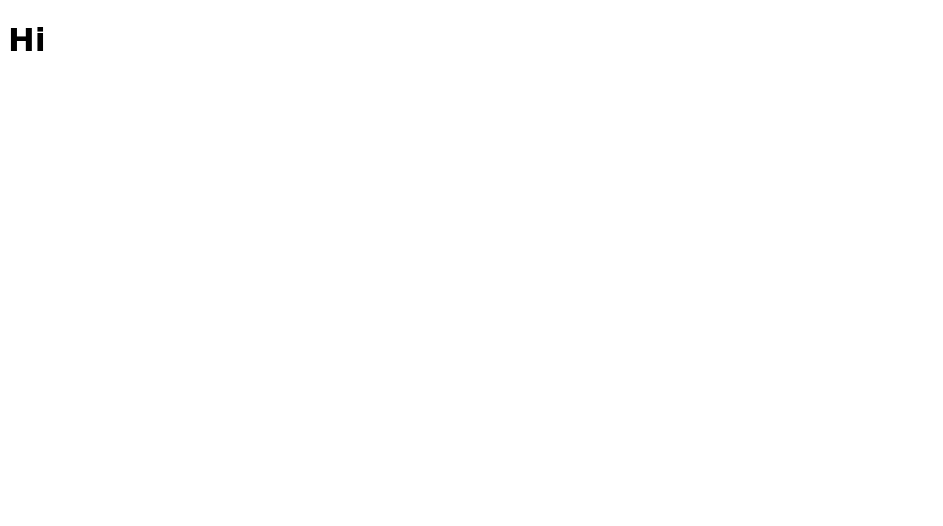
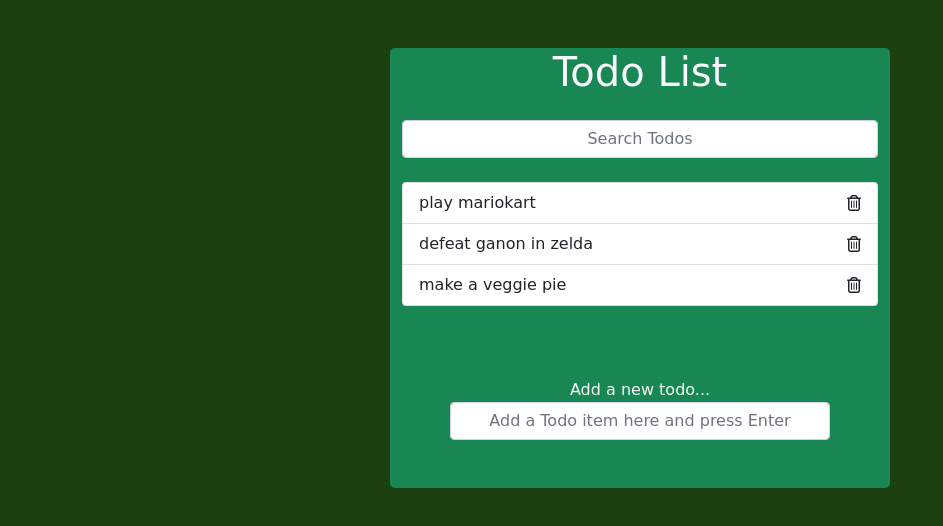
Before and after one commit to ciamac-da/todo-list-vanilla-js, a plain HTML site: page index.html in a window 1280 px wide. Shown: the whole page, without its empty margins (0-943 px from the left). Drawn offline with nearby package versions, Linux system fonts and the light colour scheme; a web font is replaced by a local one.

Commit message:
Verified by Marti4n v1.0.2 html/css done

```diff
--- a/index.html
+++ b/index.html
@@ -1,17 +1,64 @@
 <!DOCTYPE html>
 <html lang="en">
-<head>
-    <meta charset="UTF-8">
-    <meta http-equiv="X-UA-Compatible" content="IE=edge">
-    <meta name="viewport" content="width=device-width, initial-scale=1.0">
-    <link rel="preconnect" href="https://fonts.googleapis.com">
-    <link rel="preconnect" href="https://fonts.gstatic.com" crossorigin>
-    <link href="https://fonts.googleapis.com/css2?family=ZCOOL+KuaiLe&display=swap" rel="stylesheet">
-    <link rel="stylesheet" href="./style.css">
+  <head>
+    <meta charset="UTF-8" />
+    <meta http-equiv="X-UA-Compatible" content="IE=edge" />
+    <meta name="viewport" content="width=device-width, initial-scale=1.0" />
+    <link rel="preconnect" href="https://fonts.googleapis.com" />
+    <link rel="preconnect" href="https://fonts.gstatic.com" crossorigin />
+    <link
+      href="https://fonts.googleapis.com/css2?family=ZCOOL+KuaiLe&display=swap"
+      rel="stylesheet"
+    />
+    <link
+      href="https://cdn.jsdelivr.net/npm/bootstrap@5.1.0/dist/css/bootstrap.min.css"
+      rel="stylesheet"
+      integrity="sha384-KyZXEAg3QhqLMpG8r+8fhAXLRk2vvoC2f3B09zVXn8CA5QIVfZOJ3BCsw2P0p/We"
+      crossorigin="anonymous"
+    />
+    <script src="https://kit.fontawesome.com/1e9100b2e7.js" crossorigin="anonymous"></script>
+    <link rel="stylesheet" href="./styles.css" />
     <script defer src="index.js"></script>
     <title>Todo List VanillaJs</title>
-</head>
-<body>
-    <h1>Hi</h1>
-</body>
+  </head>
+  <body>
+    <div class="container bg-success rounded-3 mt-5">
+        <header class="text-center text-light my-4 ">
+            <h1 class="mb-4">Todo List</h1>
+            <form class="search">
+                <input
+                type="text"
+                class="form-control m-auto text-center"
+                name="Search"
+                placeholder="Search Todos"
+                autocomplete="off"
+                >
+            </form>
+        </header>
+        <ul class="list-group todos mx-auto text-light">
+            <li class="list-group-item d-flex justify-content-between align-items-center">
+              <span>play mariokart</span>
+              <i class="far fa-trash-alt delete"></i>
+            </li>
+            <li class="list-group-item d-flex justify-content-between align-items-center">
+              <span>defeat ganon in zelda</span>
+              <i class="far fa-trash-alt delete"></i>
+            </li>
+            <li class="list-group-item d-flex justify-content-between align-items-center">
+              <span>make a veggie pie</span>
+              <i class="far fa-trash-alt delete"></i>
+            </li>
+          </ul>
+
+          <form class="add text-center my-4 p-5">
+            <label class="text-light">Add a new todo...</label>
+            <input
+            class="form-control m-auto text-center"
+            type="text"
+            name="add"
+            placeholder="Add a Todo item here and press Enter"
+            />
+          </form>
+    </div>
+  </body>
 </html>
--- a/style.css
+++ /dev/null
@@ -1,7 +0,0 @@
-* {
-    box-sizing: border-box;
-}
-
-body {
-    font-family: 'ZCOOL KuaiLe', cursive;
-}
--- /dev/null
+++ b/styles.css
@@ -0,0 +1,23 @@
+* {
+    box-sizing: border-box;
+}
+
+body {
+    font-family: 'ZCOOL KuaiLe', cursive;
+    background-color: #1c400f;
+}
+
+.container {
+    max-width: 500px;
+}
+
+input[type="text"]:focus {
+    background-color: #1c400f;
+    color: #fff;
+    outline: none;
+    border: none;
+}
+
+.delete {
+    cursor: pointer;
+}
```
Also changed, not shown: 1 other file.
